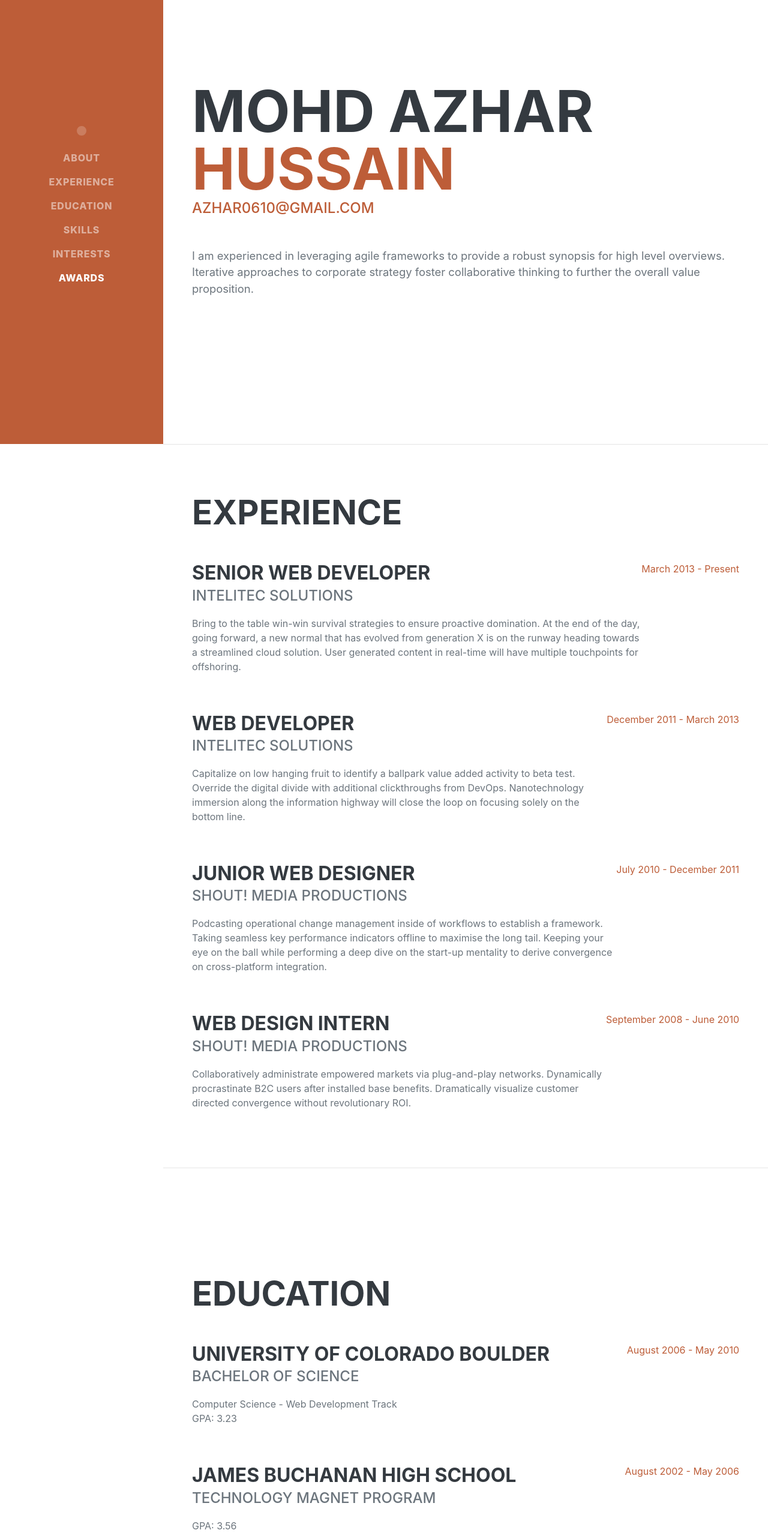
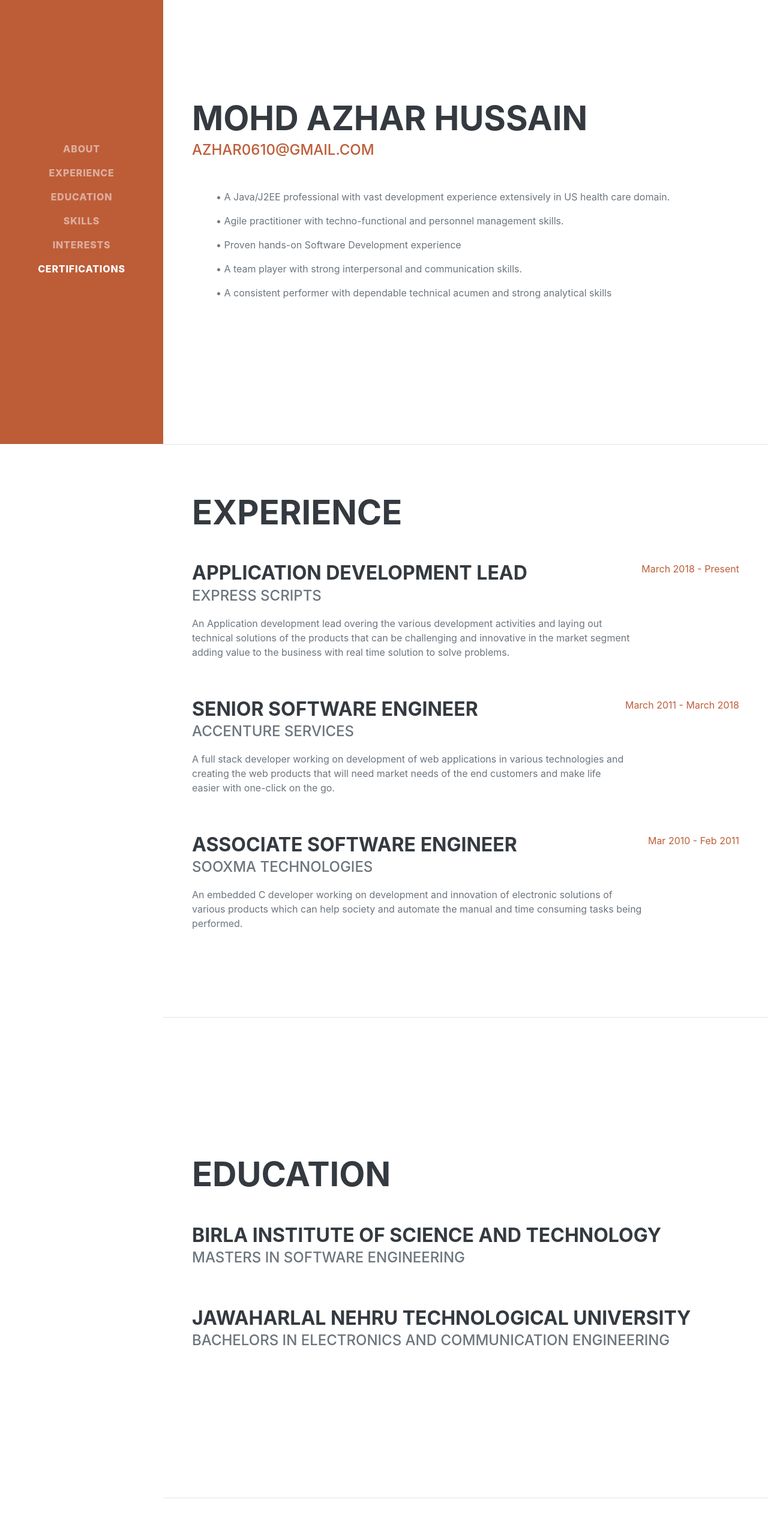
Before and after one commit to azhar0610/azhar0610, a plain HTML site: page index.html in a window 1280 px wide. Shown: the part 60-2620 px from the top of the page at 60% size. Drawn offline with nearby package versions, Linux system fonts and the light colour scheme; a web font is replaced by a local one.

Commit message:
Update Resume

```diff
--- a/index.html
+++ b/index.html
@@ -20,7 +20,6 @@
         <nav class="navbar navbar-expand-lg navbar-dark bg-primary fixed-top" id="sideNav">
             <a class="navbar-brand js-scroll-trigger" href="#page-top">
                 <span class="d-block d-lg-none">Mohd Azhar Hussain</span>
-                <span class="d-none d-lg-block"><img class="img-fluid img-profile rounded-circle mx-auto mb-2" src="assets/img/profile.jpg" alt="" /></span>
             </a>
             <button class="navbar-toggler" type="button" data-toggle="collapse" data-target="#navbarSupportedContent" aria-controls="navbarSupportedContent" aria-expanded="false" aria-label="Toggle navigation"><span class="navbar-toggler-icon"></span></button>
             <div class="collapse navbar-collapse" id="navbarSupportedContent">
@@ -30,7 +29,7 @@
                     <li class="nav-item"><a class="nav-link js-scroll-trigger" href="#education">Education</a></li>
                     <li class="nav-item"><a class="nav-link js-scroll-trigger" href="#skills">Skills</a></li>
                     <li class="nav-item"><a class="nav-link js-scroll-trigger" href="#interests">Interests</a></li>
-                    <li class="nav-item"><a class="nav-link js-scroll-trigger" href="#awards">Awards</a></li>
+                    <li class="nav-item"><a class="nav-link js-scroll-trigger" href="#awards">Certifications</a></li>
                 </ul>
             </div>
         </nav>
@@ -39,14 +38,21 @@
             <!-- About-->
             <section class="resume-section" id="about">
                 <div class="resume-section-content">
-                    <h1 class="mb-0">
-                        Mohd Azhar
-                        <span class="text-primary">Hussain</span>
-                    </h1>
+                    <h2 class="mb-0">
+                        Mohd Azhar Hussain
+                    </h2>
                     <div class="subheading mb-5">
                         <a href="mailto:azhar0610@gmail.com">azhar0610@gmail.com</a>
                     </div>
-                    <p class="lead mb-5">I am experienced in leveraging agile frameworks to provide a robust synopsis for high level overviews. Iterative approaches to corporate strategy foster collaborative thinking to further the overall value proposition.</p>
+                    <p class="lead mb-5">
+                    	<ul>•	A Java/J2EE professional with vast development experience extensively in US health care domain.</ul>
+						<ul>•	Agile practitioner with techno-functional and personnel management skills.</ul>
+						<ul>•	Proven hands-on Software Development experience</ul>
+						<ul>•	A team player with strong interpersonal and communication skills.</ul>
+						<ul>•	A consistent performer with dependable technical acumen and strong analytical skills</ul>
+
+                    	</ul>
+                    </p>
                 </div>
             </section>
             <hr class="m-0" />
@@ -56,35 +62,27 @@
                     <h2 class="mb-5">Experience</h2>
                     <div class="d-flex flex-column flex-md-row justify-content-between mb-5">
                         <div class="flex-grow-1">
-                            <h3 class="mb-0">Senior Web Developer</h3>
-                            <div class="subheading mb-3">Intelitec Solutions</div>
-                            <p>Bring to the table win-win survival strategies to ensure proactive domination. At the end of the day, going forward, a new normal that has evolved from generation X is on the runway heading towards a streamlined cloud solution. User generated content in real-time will have multiple touchpoints for offshoring.</p>
+                            <h3 class="mb-0">Application Development Lead</h3>
+                            <div class="subheading mb-3">Express Scripts</div>
+                            <p>An Application development lead overing the various development activities and laying out technical solutions of the products that can be challenging and innovative in the market segment adding value to the business with real time solution to solve problems.</p>
                         </div>
-                        <div class="flex-shrink-0"><span class="text-primary">March 2013 - Present</span></div>
+                        <div class="flex-shrink-0"><span class="text-primary">March 2018 - Present</span></div>
                     </div>
                     <div class="d-flex flex-column flex-md-row justify-content-between mb-5">
                         <div class="flex-grow-1">
-                            <h3 class="mb-0">Web Developer</h3>
-                            <div class="subheading mb-3">Intelitec Solutions</div>
-                            <p>Capitalize on low hanging fruit to identify a ballpark value added activity to beta test. Override the digital divide with additional clickthroughs from DevOps. Nanotechnology immersion along the information highway will close the loop on focusing solely on the bottom line.</p>
+                            <h3 class="mb-0">Senior Software Engineer</h3>
+                            <div class="subheading mb-3">Accenture Services</div>
+                            <p>A full stack developer working on development of web applications in various technologies and creating the web products that will need market needs of the end customers and make life easier with one-click on the go.</p>
                         </div>
-                        <div class="flex-shrink-0"><span class="text-primary">December 2011 - March 2013</span></div>
+                        <div class="flex-shrink-0"><span class="text-primary">March 2011 - March 2018</span></div>
                     </div>
                     <div class="d-flex flex-column flex-md-row justify-content-between mb-5">
                         <div class="flex-grow-1">
-                            <h3 class="mb-0">Junior Web Designer</h3>
-                            <div class="subheading mb-3">Shout! Media Productions</div>
-                            <p>Podcasting operational change management inside of workflows to establish a framework. Taking seamless key performance indicators offline to maximise the long tail. Keeping your eye on the ball while performing a deep dive on the start-up mentality to derive convergence on cross-platform integration.</p>
+                            <h3 class="mb-0">Associate Software Engineer</h3>
+                            <div class="subheading mb-3">Sooxma Technologies</div>
+                            <p>An embedded C developer working on development and innovation of electronic solutions of various products which can help society and automate the manual and time consuming tasks being performed.</p>
                         </div>
-                        <div class="flex-shrink-0"><span class="text-primary">July 2010 - December 2011</span></div>
-                    </div>
-                    <div class="d-flex flex-column flex-md-row justify-content-between">
-                        <div class="flex-grow-1">
-                            <h3 class="mb-0">Web Design Intern</h3>
-                            <div class="subheading mb-3">Shout! Media Productions</div>
-                            <p>Collaboratively administrate empowered markets via plug-and-play networks. Dynamically procrastinate B2C users after installed base benefits. Dramatically visualize customer directed convergence without revolutionary ROI.</p>
-                        </div>
-                        <div class="flex-shrink-0"><span class="text-primary">September 2008 - June 2010</span></div>
+                        <div class="flex-shrink-0"><span class="text-primary">Mar 2010 - Feb 2011</span></div>
                     </div>
                 </div>
             </section>
@@ -95,20 +93,15 @@
                     <h2 class="mb-5">Education</h2>
                     <div class="d-flex flex-column flex-md-row justify-content-between mb-5">
                         <div class="flex-grow-1">
-                            <h3 class="mb-0">University of Colorado Boulder</h3>
-                            <div class="subheading mb-3">Bachelor of Science</div>
-                            <div>Computer Science - Web Development Track</div>
-                            <p>GPA: 3.23</p>
+                            <h3 class="mb-0">Birla Institute of Science and Technology</h3>
+                            <div class="subheading mb-3">Masters in Software Engineering</div>
                         </div>
-                        <div class="flex-shrink-0"><span class="text-primary">August 2006 - May 2010</span></div>
                     </div>
                     <div class="d-flex flex-column flex-md-row justify-content-between">
                         <div class="flex-grow-1">
-                            <h3 class="mb-0">James Buchanan High School</h3>
-                            <div class="subheading mb-3">Technology Magnet Program</div>
-                            <p>GPA: 3.56</p>
+                            <h3 class="mb-0">Jawaharlal Nehru Technological University</h3>
+                            <div class="subheading mb-3">Bachelors in Electronics and Communication Engineering</div>
                         </div>
-                        <div class="flex-shrink-0"><span class="text-primary">August 2002 - May 2006</span></div>
                     </div>
                 </div>
             </section>
@@ -128,27 +121,28 @@
                         <li class="list-inline-item"><i class="fab fa-sass"></i></li>
                         <li class="list-inline-item"><i class="fab fa-less"></i></li>
                         <li class="list-inline-item"><i class="fab fa-wordpress"></i></li>
-                        <li class="list-inline-item"><i class="fab fa-gulp"></i></li>
-                        <li class="list-inline-item"><i class="fab fa-grunt"></i></li>
                         <li class="list-inline-item"><i class="fab fa-npm"></i></li>
                     </ul>
-                    <div class="subheading mb-3">Workflow</div>
                     <ul class="fa-ul mb-0">
                         <li>
                             <span class="fa-li"><i class="fas fa-check"></i></span>
-                            Mobile-First, Responsive Design
+                           Angular JS and React JS
                         </li>
                         <li>
                             <span class="fa-li"><i class="fas fa-check"></i></span>
-                            Cross Browser Testing & Debugging
-                        </li>
-                        <li>
-                            <span class="fa-li"><i class="fas fa-check"></i></span>
-                            Cross Functional Teams
+                            Java Springboot Developer
                         </li>
                         <li>
                             <span class="fa-li"><i class="fas fa-check"></i></span>
                             Agile Development & Scrum
+                        </li>
+                        <li>
+                            <span class="fa-li"><i class="fas fa-check"></i></span>
+                            Cloud - AWS & Azure
+                        </li>
+                        <li>
+                            <span class="fa-li"><i class="fas fa-check"></i></span>
+                            Health care Payer and PBM
                         </li>
                     </ul>
                 </div>
@@ -158,53 +152,31 @@
             <section class="resume-section" id="interests">
                 <div class="resume-section-content">
                     <h2 class="mb-5">Interests</h2>
-                    <p>Apart from being a web developer, I enjoy most of my time being outdoors. In the winter, I am an avid skier and novice ice climber. During the warmer months here in Colorado, I enjoy mountain biking, free climbing, and kayaking.</p>
-                    <p class="mb-0">When forced indoors, I follow a number of sci-fi and fantasy genre movies and television shows, I am an aspiring chef, and I spend a large amount of my free time exploring the latest technology advancements in the front-end web development world.</p>
+                    <p>Apart from being a full stack developer, I enjoy most of time with my family and hanging out with friends.</p>
+                    <p class="mb-0">I am traveler, love traveling around the globe, checking out happening places.</p>
                 </div>
             </section>
             <hr class="m-0" />
             <!-- Awards-->
             <section class="resume-section" id="awards">
                 <div class="resume-section-content">
-                    <h2 class="mb-5">Awards & Certifications</h2>
+                    <h2 class="mb-5">Certifications</h2>
                     <ul class="fa-ul mb-0">
                         <li>
-                            <span class="fa-li"><i class="fas fa-trophy text-warning"></i></span>
-                            Google Analytics Certified Developer
+                            <span class="fa-li"><i > •</i></span>
+                           	Oracle OCP Java SE 6 Programmer
                         </li>
                         <li>
-                            <span class="fa-li"><i class="fas fa-trophy text-warning"></i></span>
-                            Mobile Web Specialist - Google Certification
+                            <span class="fa-li"><i>•</i></span>
+                            Academy of Health Care Management – AHM
                         </li>
                         <li>
-                            <span class="fa-li"><i class="fas fa-trophy text-warning"></i></span>
-                            1
-                            <sup>st</sup>
-                            Place - University of Colorado Boulder - Emerging Tech Competition 2009
+                            <span class="fa-li"><i>•</i></span>
+                            Accenture-ATA Application Developer
                         </li>
                         <li>
-                            <span class="fa-li"><i class="fas fa-trophy text-warning"></i></span>
-                            1
-                            <sup>st</sup>
-                            Place - University of Colorado Boulder - Adobe Creative Jam 2008 (UI Design Category)
-                        </li>
-                        <li>
-                            <span class="fa-li"><i class="fas fa-trophy text-warning"></i></span>
-                            2
-                            <sup>nd</sup>
-                            Place - University of Colorado Boulder - Emerging Tech Competition 2008
-                        </li>
-                        <li>
-                            <span class="fa-li"><i class="fas fa-trophy text-warning"></i></span>
-                            1
-                            <sup>st</sup>
-                            Place - James Buchanan High School - Hackathon 2006
-                        </li>
-                        <li>
-                            <span class="fa-li"><i class="fas fa-trophy text-warning"></i></span>
-                            3
-                            <sup>rd</sup>
-                            Place - James Buchanan High School - Hackathon 2005
+                            <span class="fa-li"><i>•</i></span>
+                           US Health Industry Fundamentals Certification
                         </li>
                     </ul>
                 </div>
```
Also changed, not shown: components/assets/img/favicon.ico (deleted), components/assets/img/profile.jpg (deleted).
